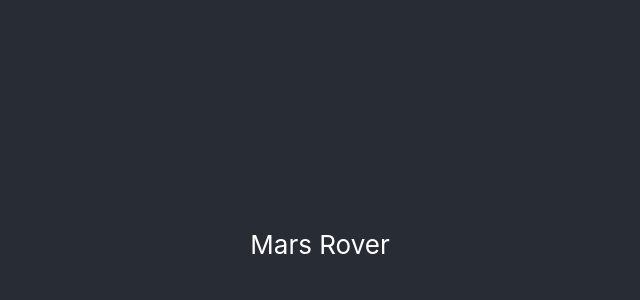
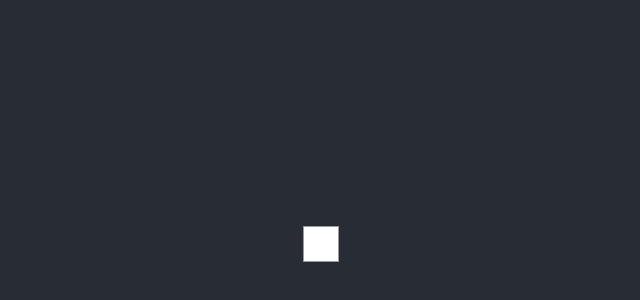
Before and after one commit to Jamie-Wallace/react-learning, a React (Create React App) app in the folder mars-rover-ts/: page / in a window 1280 px wide. Shown: the part 156-456 px from the top of the page, without its empty margins (320-960 px from the left). Built offline with nearby package versions, Linux system fonts and the light colour scheme.

Commit message:
Renders a grid square

```diff
--- a/mars-rover-ts/src/App.css
+++ b/mars-rover-ts/src/App.css
@@ -1,16 +1,5 @@
 .App {
   text-align: center;
-}
-
-.App-logo {
-  height: 40vmin;
-  pointer-events: none;
-}
-
-@media (prefers-reduced-motion: no-preference) {
-  .App-logo {
-    animation: App-logo-spin infinite 20s linear;
-  }
 }
 
 .App-header {
@@ -24,15 +13,21 @@
   color: white;
 }
 
-.App-link {
-  color: #61dafb;
+.square {
+  background: #fff;
+  border: 1px solid #999;
+  float: left;
+  font-size: 24px;
+  font-weight: bold;
+  line-height: 34px;
+  height: 34px;
+  margin-right: -1px;
+  margin-top: -1px;
+  padding: 0;
+  text-align: center;
+  width: 34px;
 }
 
-@keyframes App-logo-spin {
-  from {
-    transform: rotate(0deg);
-  }
-  to {
-    transform: rotate(360deg);
-  }
+.square:focus {
+  outline: none;
 }
--- a/mars-rover-ts/src/App.tsx
+++ b/mars-rover-ts/src/App.tsx
@@ -5,7 +5,7 @@ function App() {
   return (
     <div className="App">
       <header className="App-header">
-        <div>Mars Rover</div>
+        <div data-testid='square1' className='square'></div>
       </header>
     </div>
   );
```
Also changed, not shown: 1 other file (tests, documents, lock files or other folders).
